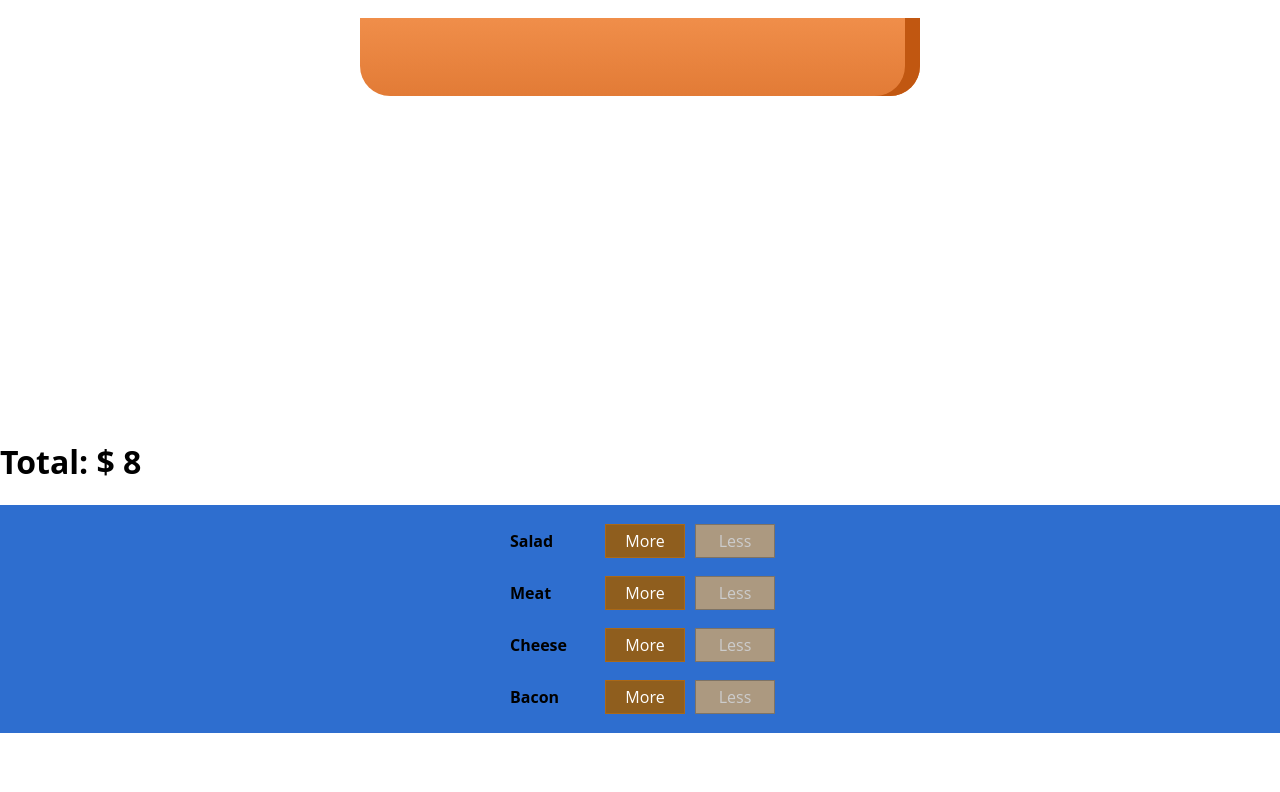
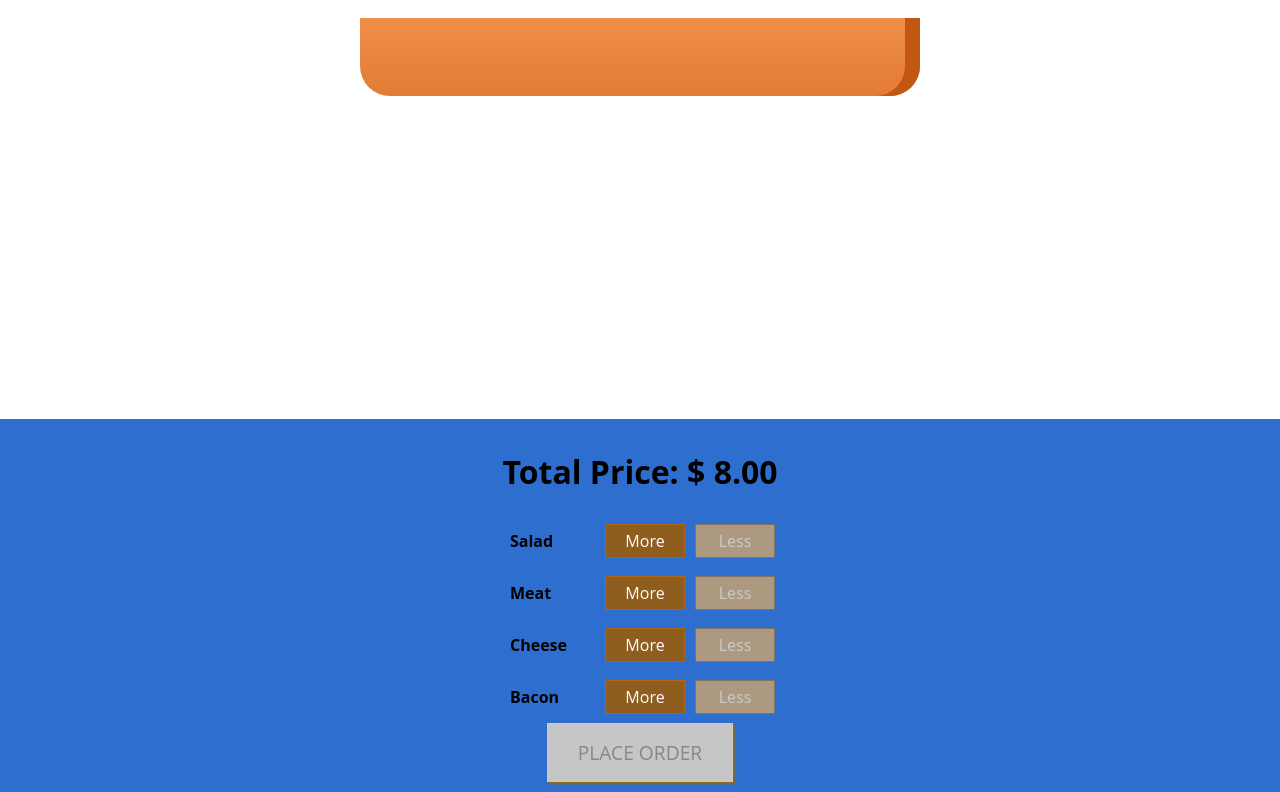
Before and after one commit to giacomo9999/react-bb-201220, a React (Create React App) app: page / in a window 1280 px wide. Shown: the part 219-1011 px from the top of the page. Before the commit the page ends 952 px from the top, so only its background shows below. Built offline with nearby package versions, Linux system fonts and the light colour scheme; the HTML template or start-up script is replaced by a standard one.

Commit message:
Added handling for edge cases (eg, empty burger).

```diff
--- a/src/components/Burger/BuildControls/BuildControls.js
+++ b/src/components/Burger/BuildControls/BuildControls.js
@@ -19,7 +19,21 @@
       disabled={props.disabled[elem.type]}
     />
   ));
-  return <div className={classes.BuildControls}>{controlArray}</div>;
+  return (
+    <div className={classes.BuildControls}>
+      <h1>{`Total Price: $ ${props.price.toFixed(2)}`}</h1>
+      {controlArray}
+      <button
+        className={classes.OrderButton}
+        disabled={!props.purchaseable}
+        onClick={() => {
+          console.log("purchased...");
+        }}
+      >
+        PLACE ORDER
+      </button>
+    </div>
+  );
 };
 
 export default buildControls;
--- a/src/components/Burger/BuildControls/BuildControls.module.css
+++ b/src/components/Burger/BuildControls/BuildControls.module.css
@@ -8,3 +8,45 @@
   margin: auto;
   padding: 10px 0;
 }
+
+.OrderButton {
+  background-color: #dad735;
+  outline: none;
+  cursor: pointer;
+  border: 1px solid #966909;
+  color: #966909;
+  font-family: inherit;
+  font-size: 1.2em;
+  padding: 15px 30px;
+  box-shadow: 2px 2px 2px #966909;
+}
+
+.OrderButton:hover,
+.OrderButton:active {
+  background-color: #a0db41;
+  border: 1px solid #966909;
+  color: #966909;
+}
+
+.OrderButton:disabled {
+  background-color: #c7c6c6;
+  cursor: not-allowed;
+  border: 1px solid #ccc;
+  color: #888888;
+}
+
+.OrderButton:not(:disabled) {
+  animation: enable 0.3s linear;
+}
+
+@keyframes enable {
+  0% {
+    transform: scale(1);
+  }
+  60% {
+    transform: scale(1.1);
+  }
+  100% {
+    transform: scale(1);
+  }
+}
--- a/src/containers/BurgerBuilder/BurgerBuilder.js
+++ b/src/containers/BurgerBuilder/BurgerBuilder.js
@@ -9,6 +9,18 @@
   state = {
     ingredients: { salad: 0, bacon: 0, meat: 0, cheese: 0 },
     totalPrice: 8,
+    purchaseable: false,
+  };
+
+  updatePurchaseState = () => {
+    let purchaseable = false;
+    let ingredArray = { ...this.state.ingredients };
+    for (let i in ingredArray) {
+      if (ingredArray[i] >= 1) {
+        purchaseable = true;
+      }
+    }
+    this.setState({ purchaseable: purchaseable });
   };
 
   addIngredientHandler = (type) => {
@@ -19,7 +31,8 @@
     adjPrice += INGREDIENT_PRICES[type];
 
     this.setState({ ingredients: adjIngredients, totalPrice: adjPrice });
-    console.log("Adding ingredient...", type, this.state);
+    this.updatePurchaseState();
+    // console.log("Adding ingredient...", type, this.state);
   };
 
   removeIngredientHandler = (type) => {
@@ -32,6 +45,7 @@
       adjPrice -= INGREDIENT_PRICES[type];
       this.setState({ ingredients: adjIngredients, totalPrice: adjPrice });
       console.log("Removing ingredient...", type, this.state);
+      this.updatePurchaseState();
     }
   };
 
@@ -40,16 +54,17 @@
     for (let key in disabledInfo) {
       disabledInfo[key] = disabledInfo[key] <= 0;
     }
-    console.log(disabledInfo);
 
     return (
       <Aux>
         <Burger ingredients={this.state.ingredients} />
-        <h1>{`Total: $ ${this.state.totalPrice}`}</h1>
+
         <BuildControls
           addIngredient={this.addIngredientHandler}
           removeIngredient={this.removeIngredientHandler}
           disabled={disabledInfo}
+          price={this.state.totalPrice}
+          purchaseable={this.state.purchaseable}
         />
       </Aux>
     );
```
Also changed, not shown: 1 other file (tests, documents, lock files or other folders).
